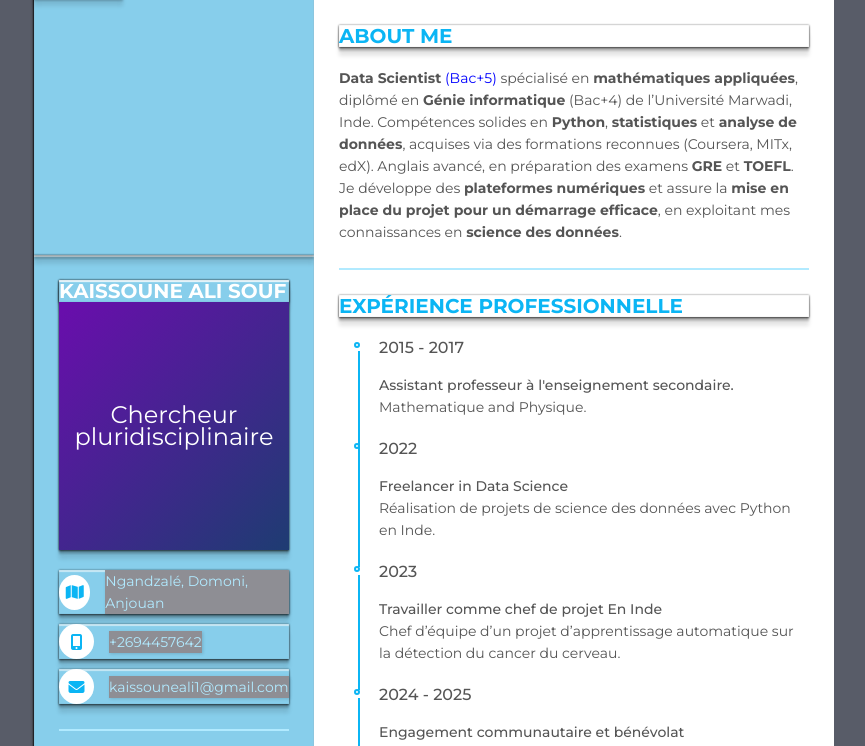
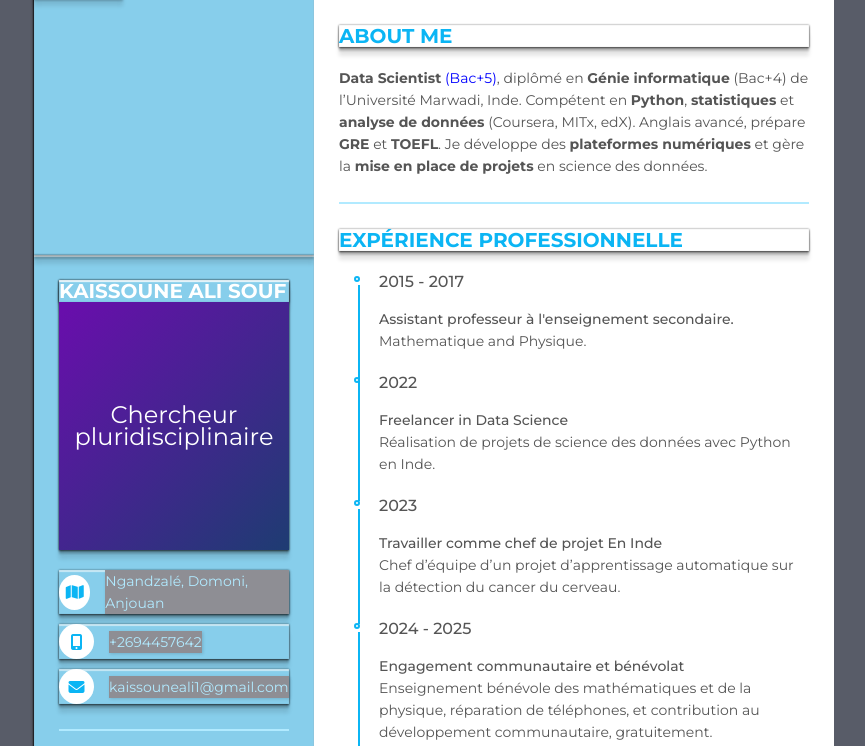
Before and after one commit to Kyle-Leads/CV-, a plain HTML site: page index.html in a window 1280 px wide. Shown: the part 75-821 px from the top of the page, without its empty margins (206-1071 px from the left). Drawn offline with Linux system fonts and the light colour scheme.

Commit message:
Update index.html

```diff
--- a/index.html
+++ b/index.html
@@ -252,9 +252,10 @@
         <div class="title">
            <p class="bold">About Me</p>
          </div>
-        <p>
-  <strong>Data Scientist</strong> <span style="color:blue;">(Bac+5)</span> spécialisé en <strong>mathématiques appliquées</strong>, diplômé en <strong>Génie informatique</strong> (Bac+4) de l’Université Marwadi, Inde. Compétences solides en <strong>Python</strong>, <strong>statistiques</strong> et <strong>analyse de données</strong>, acquises via des formations reconnues (Coursera, MITx, edX). Anglais avancé, en préparation des examens <strong>GRE</strong> et <strong>TOEFL</strong>. Je développe des <strong>plateformes numériques</strong> et assure la <strong>mise en place du projet pour un démarrage efficace</strong>, en exploitant mes connaissances en <strong>science des données</strong>.
+      <p>
+  <strong>Data Scientist</strong> <span style="color:blue;">(Bac+5)</span>, diplômé en <strong>Génie informatique</strong> (Bac+4) de l’Université Marwadi, Inde. Compétent en <strong>Python</strong>, <strong>statistiques</strong> et <strong>analyse de données</strong> (Coursera, MITx, edX). Anglais avancé, prépare <strong>GRE</strong> et <strong>TOEFL</strong>. Je développe des <strong>plateformes numériques</strong> et gère la <strong>mise en place de projets</strong> en science des données.
 </p>
+
 
 
     </div>
@@ -343,7 +344,7 @@
   <li>Littérature anglaise et entrepreneuriat (États-Unis)</li>
   <li>Design Thinking (Université de Virginie)</li>
   <li>Théorie des graphes (Université de San Diego)</li>
-    <li>Physique appliquée avec Python</li>
+    <li style="color:blue;">Physique appliquée avec Python & Javascript</li>
 
 
   <li> Etc ....</li>
```
